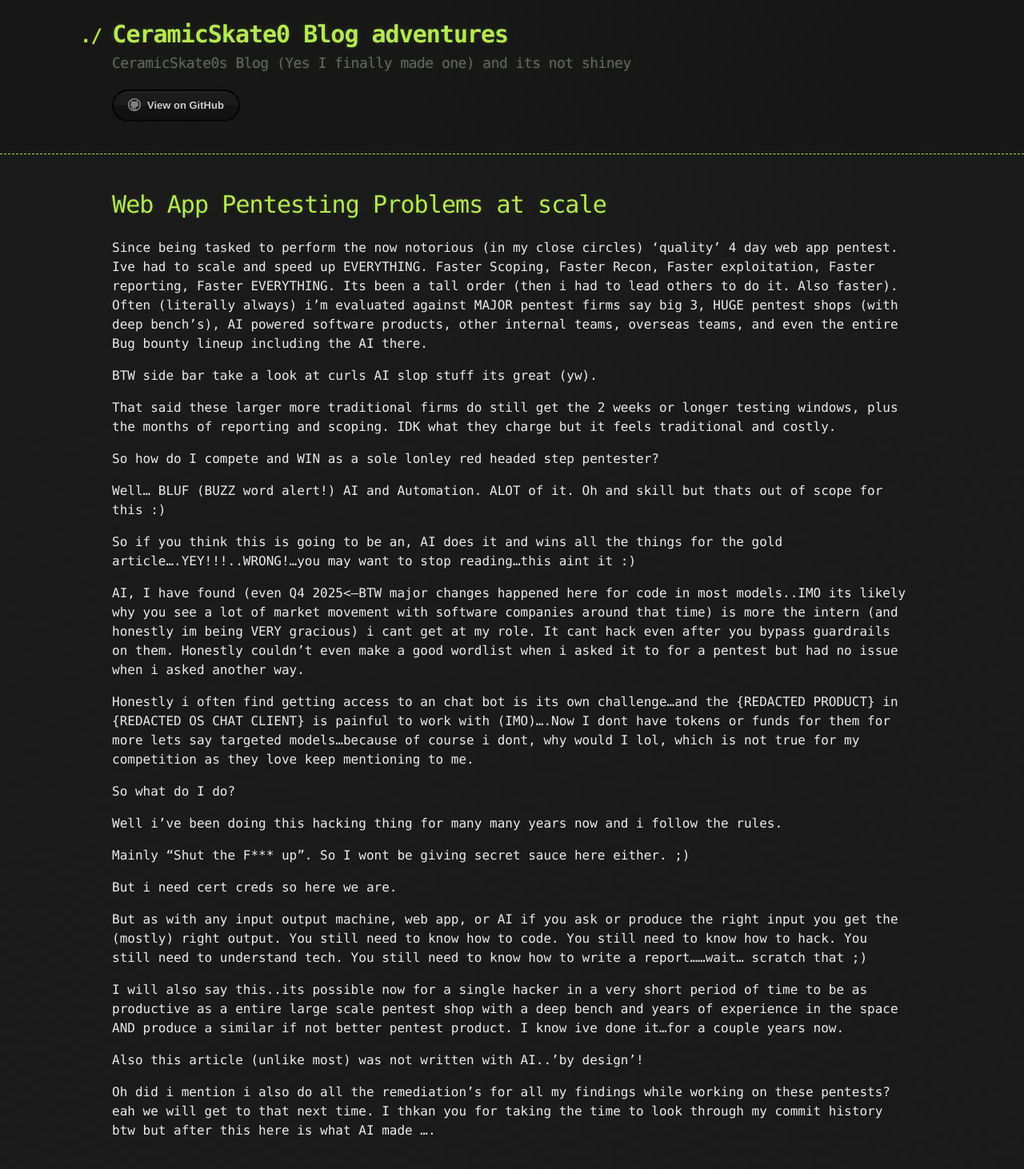
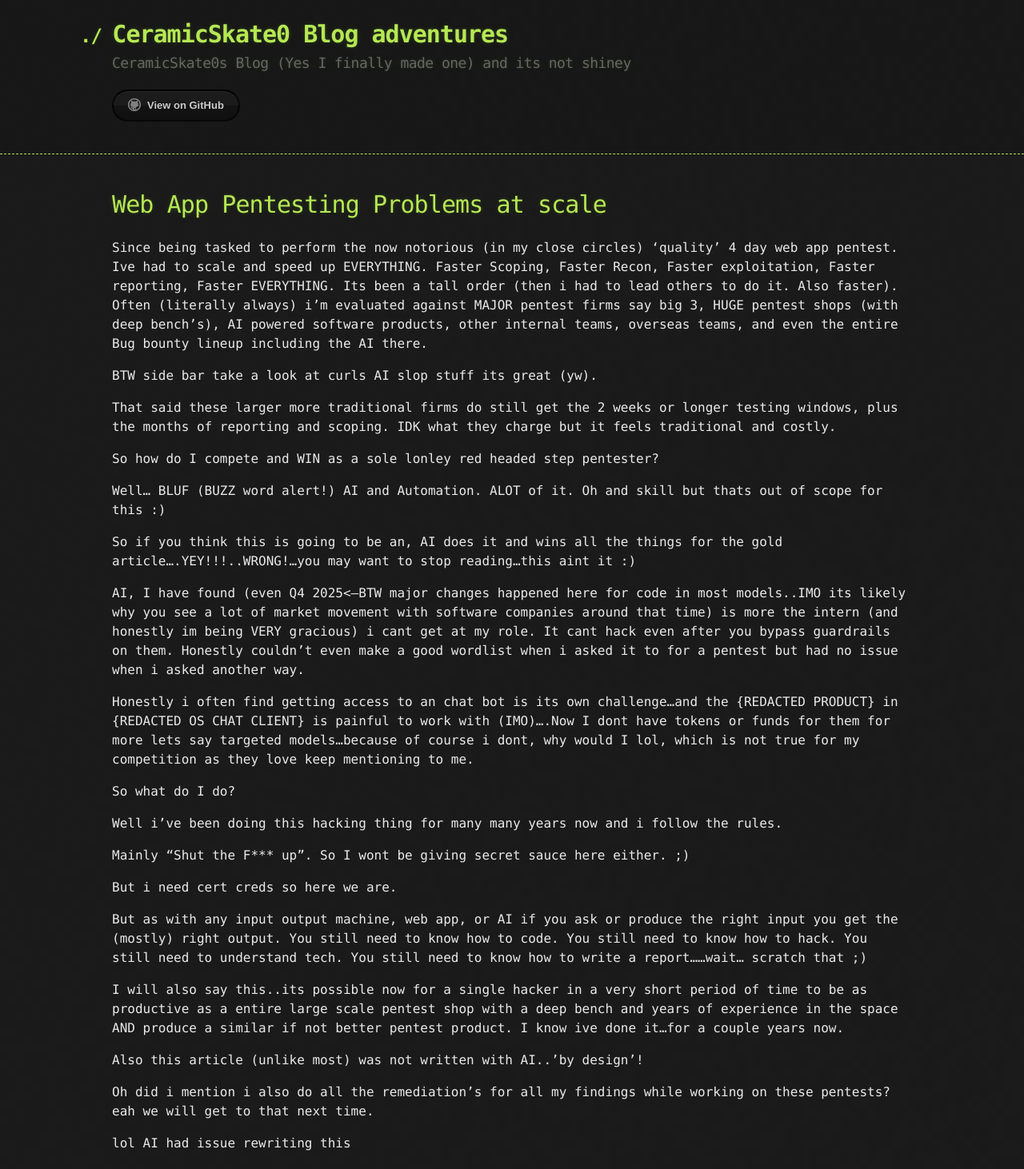
Before and after one commit to ceramicskate0/ceramicskate0.github.io, a Jekyll site: the page built from The4DayWebAppPentest.md, in a window 1280 px wide. Shown: the whole page at 80% size. Built offline with Jekyll 4.4.1, drawn with Linux system fonts in a browser that asks for light colours; our own code applies the rules of GitHub Pages for plain Markdown files.

Commit message:
Update The4DayWebAppPentest.md

```diff
--- a/The4DayWebAppPentest.md
+++ b/The4DayWebAppPentest.md
@@ -35,4 +35,5 @@ I will also say this..its possible now for a single hacker in a very short perio
 Also this article (unlike most) was not written with AI..'by design'!
 
 Oh did i mention i also do all the remediation's for all my findings while working on these pentests? eah we will get to that next time.
-I thkan you for taking the time to look through my commit history btw but after this here is what AI made ....
+
+lol AI had issue rewriting this
```
